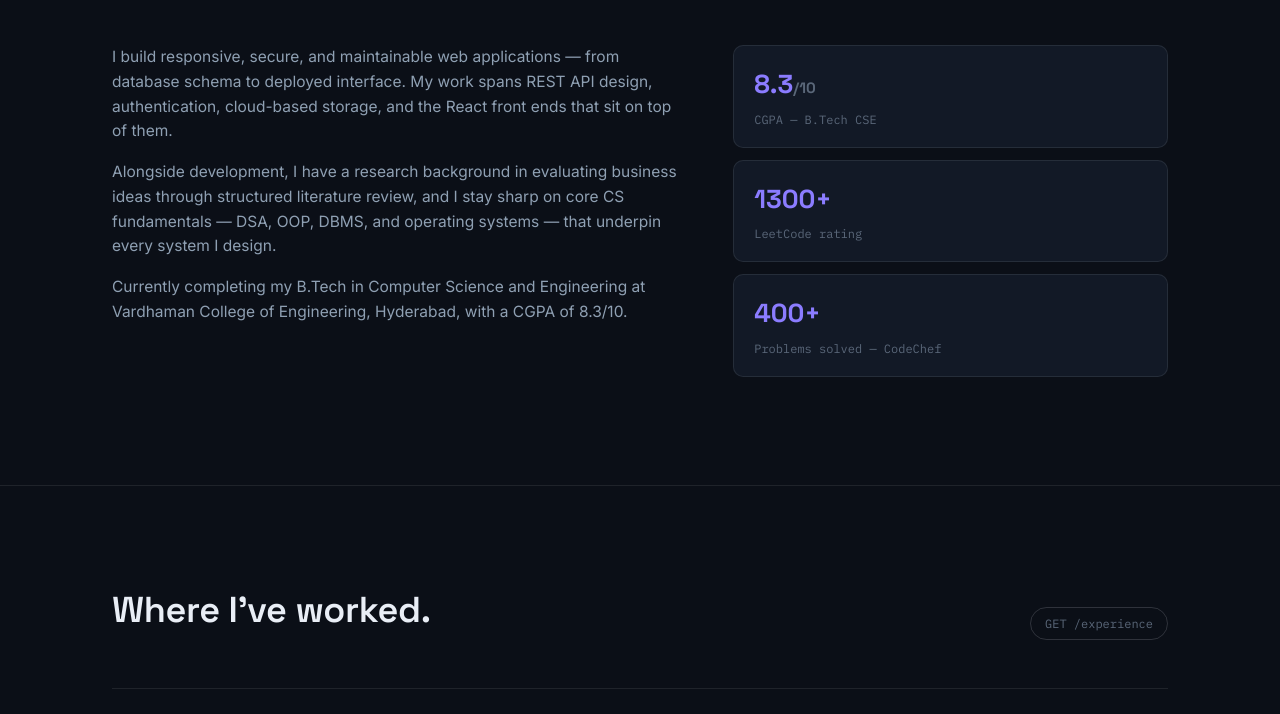
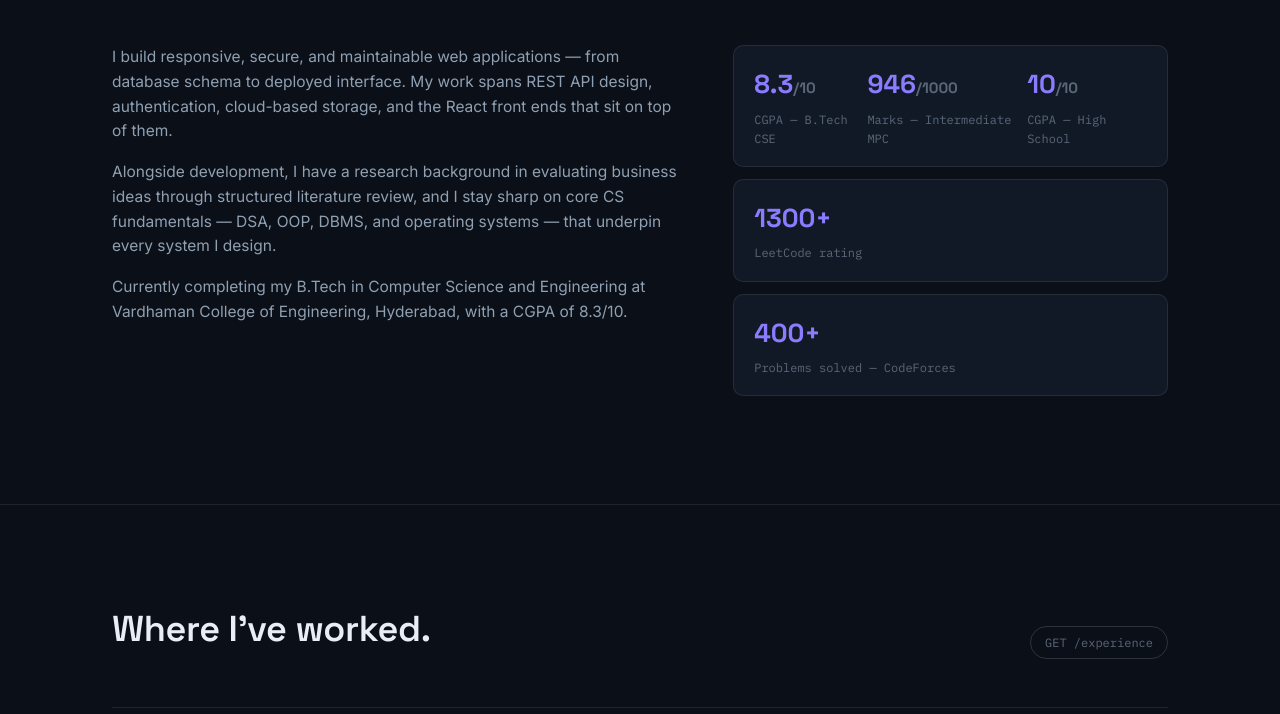
Before and after one commit to Mohd5zan/Portfolio, a plain HTML site: page index.html in a window 1280 px wide. Shown: the part 1200-1914 px from the top of the page. Drawn offline with Linux system fonts and the light colour scheme.

Commit message:
fixed the bugs

```diff
--- a/css/style.css
+++ b/css/style.css
@@ -583,6 +583,11 @@ nav.wrap {
   padding: 18px 20px;
   margin-bottom: 12px;
 }
+.stat-card1{
+  display: flex;
+  justify-content: space-between;
+  align-items: center;
+}
 
 .stat-card .num {
   font-family: var(--font-display);
--- a/index.html
+++ b/index.html
@@ -28,8 +28,8 @@
         <a href="#projects">/projects</a>
         <a href="#skills">/skills</a>
         <a href="#contact">/contact</a>
+        <a href="mailto:mohammadfaizan994812@gmail.com">Get in touch ✉</a>
       </div>
-      <a class="nav-cta" href="mailto:mohammadfaizan994812@gmail.com">Get in touch</a>
       <button class="navtoggle" id="navtoggle" aria-label="Toggle menu" aria-expanded="false">
         <span></span><span></span><span></span>
       </button>
@@ -119,8 +119,20 @@
           </div>
           <div>
             <div class="stat-card">
-              <div class="num">8.3<span style="font-size:15px;color:var(--text-dim);">/10</span></div>
-              <div class="lbl">CGPA — B.Tech CSE</div>
+              <div class="stat-card1">
+                <div class="stat-card2">
+                  <div class="num">8.3<span style="font-size:15px;color:var(--text-dim);">/10</span></div>
+                  <div class="lbl">CGPA — B.Tech CSE</div>
+                </div>
+                <div class="stat-card2">
+                  <div class="num">946<span style="font-size:15px;color:var(--text-dim);">/1000</span></div>
+                  <div class="lbl">Marks — Intermediate MPC</div>
+                </div>
+                <div class="stat-card2">
+                  <div class="num">10<span style="font-size:15px;color:var(--text-dim);">/10</span></div>
+                  <div class="lbl">CGPA — High School</div>
+                </div>
+              </div>
             </div>
             <div class="stat-card">
               <div class="num">1300+</div>
@@ -128,7 +140,7 @@
             </div>
             <div class="stat-card">
               <div class="num">400+</div>
-              <div class="lbl">Problems solved — CodeChef</div>
+              <div class="lbl">Problems solved — CodeForces</div>
             </div>
           </div>
         </div>
@@ -247,7 +259,8 @@
                 class="stack-tag">JavaScript</span><span class="stack-tag">GSAP</span>
             </div>
             <div class="demo-git">
-              <a class="project-link" href="https://github.com/Mohd5zan/Animated-Website" target="_blank" rel="noopener">GitHub ↗</a>
+              <a class="project-link" href="https://github.com/Mohd5zan/Animated-Website" target="_blank"
+                rel="noopener">GitHub ↗</a>
             </div>
           </div>
         </div>
@@ -331,9 +344,12 @@
           <div class="cert-block reveal">
             <h3>Certifications</h3>
             <ul class="cert-list">
-              <li>Jobready Skills<span class="badge">Wadhwani Foundation</span> <a class="certificate" href="https://drive.google.com/file/d/1zXsnU5yeFqMpmIsuHB4HmyRIEBfRTjVv/view">Certificate</a></li>
-              <li>Smart Interview <span class="badge">Smart Coder</span> <a class="certificate" href="https://smartinterviews.in/certificate/7600e8b9">Certificate</a></li>
-              <li>Programming with Java <span class="badge">Infosys Springboard</span> <a class="certificate" href="https://drive.google.com/file/d/1QB8EKfdrhnpSUFCfJPX1itDHBJ1Bmq5C/view">Certificate</a></li>
+              <li>Jobready Skills<span class="badge">Wadhwani Foundation</span> <a class="certificate"
+                  href="https://drive.google.com/file/d/1zXsnU5yeFqMpmIsuHB4HmyRIEBfRTjVv/view">Certificate</a></li>
+              <li>Smart Interview <span class="badge">Smart Coder</span> <a class="certificate"
+                  href="https://smartinterviews.in/certificate/7600e8b9">Certificate</a></li>
+              <li>Programming with Java <span class="badge">Infosys Springboard</span> <a class="certificate"
+                  href="https://drive.google.com/file/d/1QB8EKfdrhnpSUFCfJPX1itDHBJ1Bmq5C/view">Certificate</a></li>
             </ul>
           </div>
         </div>
@@ -359,7 +375,8 @@
           me is email — I usually reply within a day.</p>
         <div class="contact-actions reveal">
           <a class="btn btn-primary" href="mailto:mohammadfaizan994812@gmail.com">mohammadfaizan994812@gmail.com</a>
-          <a class="btn btn-ghost" href="tel:+916301514204">+91 63015 14204</a>
+          <a class="btn btn-ghost" href="tel:+916301514204">+91 63015 14204 (IND)</a>
+          <a class="btn btn-ghost" href="tel:+971545537389">+971 54 553 7389 (UAE)</a>
         </div>
         <div class="contact-row reveal">
           <a href="linkedin.com/in/mohammad-faizan77/" target="_blank" rel="noopener">LinkedIn — Mohammad Faizan</a>
```
Also changed, not shown: 1 other file.
